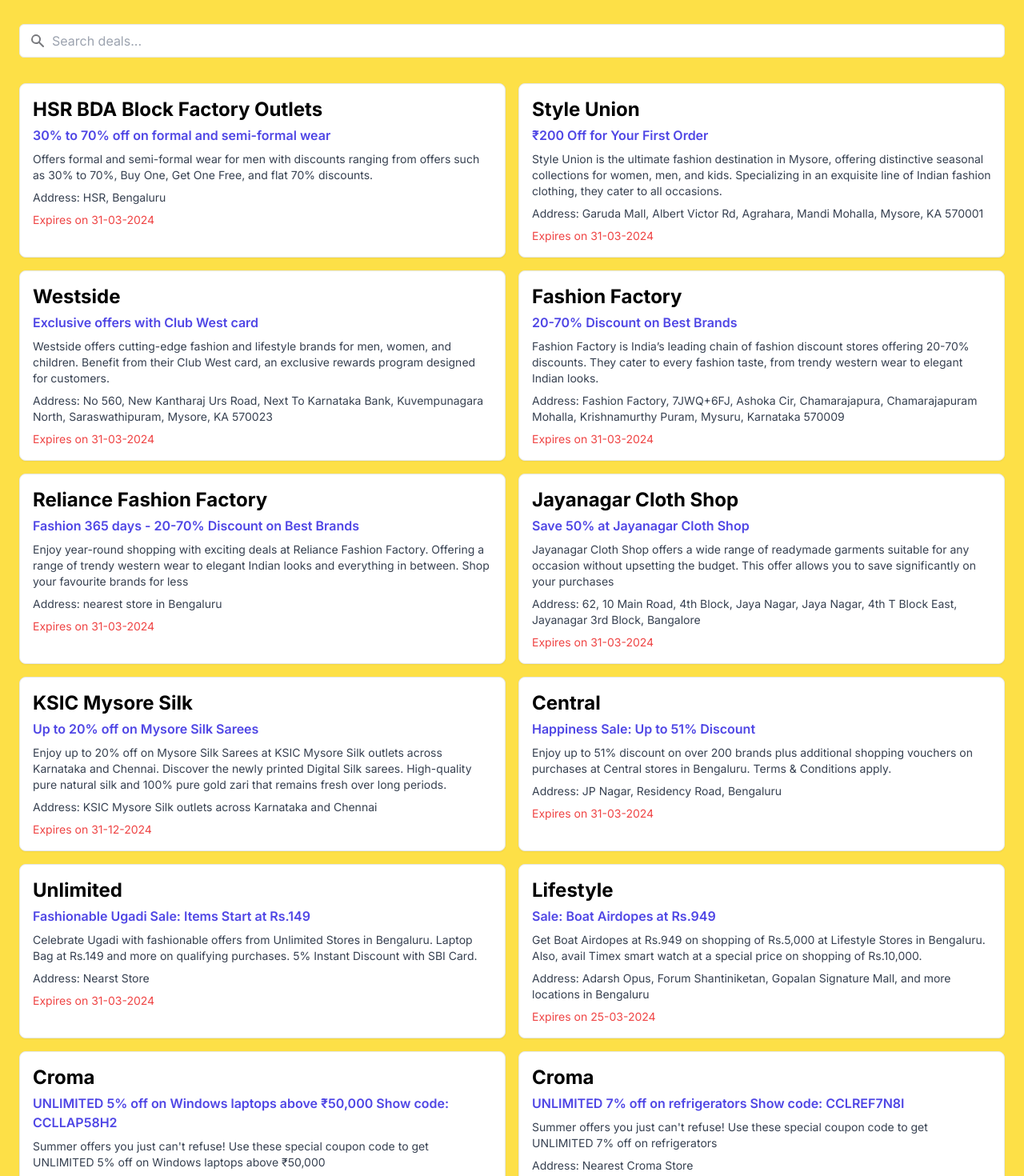
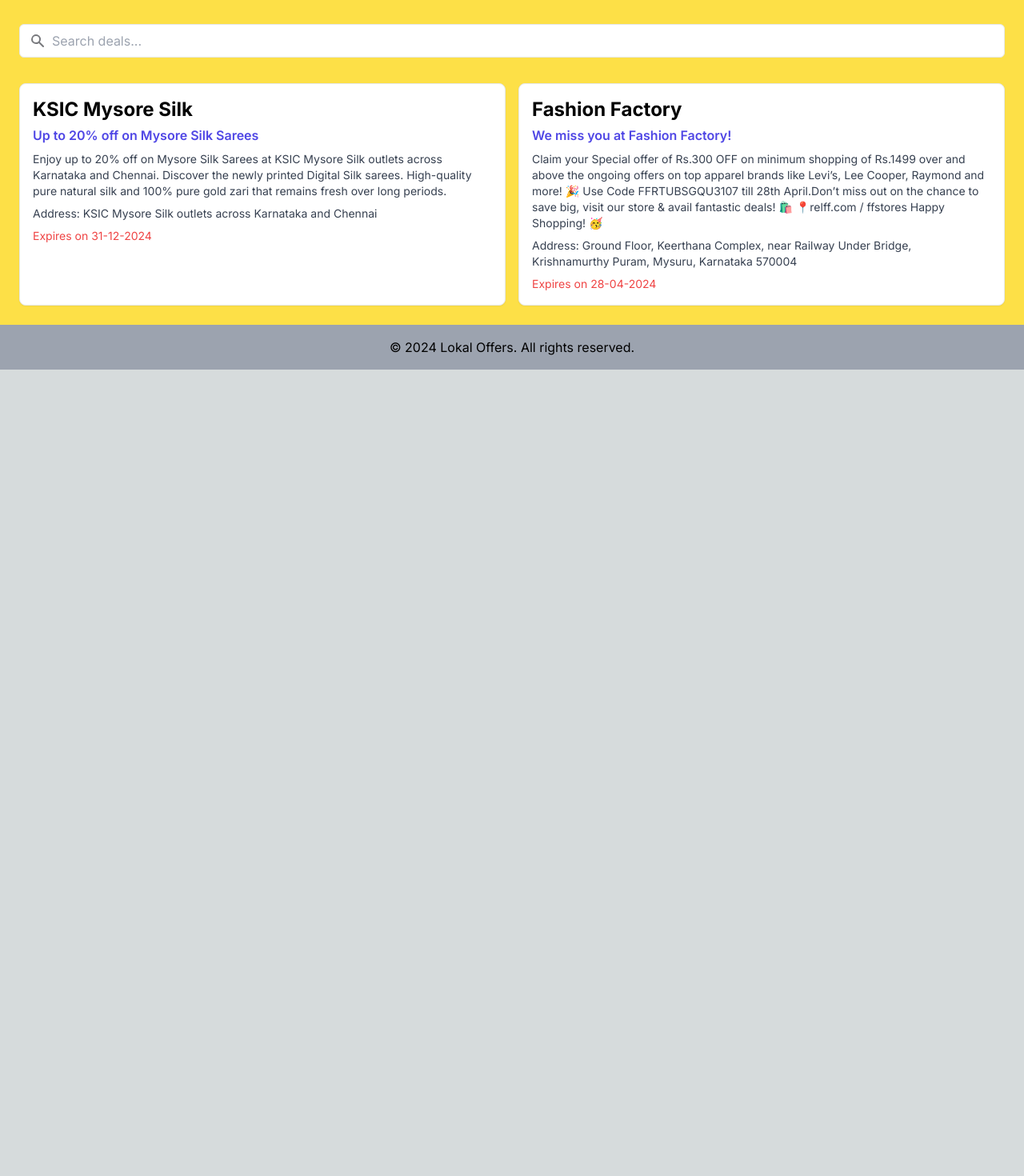
Before and after one commit to basavaraja-v/lokaloffers, a Next.js app: page / in a window 1280 px wide. Shown: the part 360-1830 px from the top of the page at 80% size. After the commit the page ends 822 px from the top, so only its background shows below. Built offline with nearby package versions, Linux system fonts and the light colour scheme; no server answers.

Commit message:
added ff

```diff
--- a/src/app/page.tsx
+++ b/src/app/page.tsx
@@ -10,60 +10,7 @@
 import 'react-responsive-carousel/lib/styles/carousel.min.css';
 
 const sampleDeals = [
-  {
-    "shopName": "HSR BDA Block Factory Outlets",
-    "headline": "30% to 70% off on formal and semi-formal wear",
-    "description": "Offers formal and semi-formal wear for men with discounts ranging from offers such as 30% to 70%, Buy One, Get One Free, and flat 70% discounts.",
-    "expirationDate": "2024-03-31",
-    "address": "HSR, Bengaluru",
-    "lat": 12.9116,
-    "lon": 77.6389
-  },
-  {
-    "shopName": "Style Union",
-    "headline": "₹200 Off for Your First Order",
-    "description": "Style Union is the ultimate fashion destination in Mysore, offering distinctive seasonal collections for women, men, and kids. Specializing in an exquisite line of Indian fashion clothing, they cater to all occasions.",
-    "expirationDate": "2024-03-31",
-    "address": "Garuda Mall, Albert Victor Rd, Agrahara, Mandi Mohalla, Mysore, KA 570001",
-    "lat": 12.3096,
-    "lon": 76.6553
-  },
-  {
-    "shopName": "Westside",
-    "headline": "Exclusive offers with Club West card",
-    "description": "Westside offers cutting-edge fashion and lifestyle brands for men, women, and children. Benefit from their Club West card, an exclusive rewards program designed for customers.",
-    "expirationDate": "2024-03-31",
-    "address": "No 560, New Kantharaj Urs Road, Next To Karnataka Bank, Kuvempunagara North, Saraswathipuram, Mysore, KA 570023",
-    "lat": 12.3051,
-    "lon": 76.6550
-  },
-  {
-    "shopName": "Fashion Factory",
-    "headline": "20-70% Discount on Best Brands",
-    "description": "Fashion Factory is India’s leading chain of fashion discount stores offering 20-70% discounts. They cater to every fashion taste, from trendy western wear to elegant Indian looks.",
-    "expirationDate": "2024-03-31",
-    "address": "Fashion Factory, 7JWQ+6FJ, Ashoka Cir, Chamarajapura, Chamarajapuram Mohalla, Krishnamurthy Puram, Mysuru, Karnataka 570009",
-    "lat": 12.2958,
-    "lon": 76.6394
-  },
-  {
-    shopName: "Reliance Fashion Factory",
-    "headline": "Fashion 365 days - 20-70% Discount on Best Brands",
-    "description": " Enjoy year-round shopping with exciting deals at Reliance Fashion Factory. Offering a range of trendy western wear to elegant Indian looks and everything in between. Shop your favourite brands for less",
-    "expirationDate": "2024-03-31",
-    "address": "nearest store in Bengaluru",
-    "lat": 12.971599,
-    "lon": 77.594566
-  },
-  {
-    shopName: "Jayanagar Cloth Shop",
-    "headline": "Save 50% at Jayanagar Cloth Shop",
-    "description": "Jayanagar Cloth Shop offers a wide range of readymade garments suitable for any occasion without upsetting the budget. This offer allows you to save significantly on your purchases",
-    "expirationDate": "2024-03-31",
-    "address": "62, 10 Main Road, 4th Block, Jaya Nagar, Jaya Nagar, 4th T Block East, Jayanagar 3rd Block, Bangalore",
-    "lat": 12.971599,
-    "lon": 77.594566
-  },
+
   {
     shopName: "KSIC Mysore Silk",
     "headline": "Up to 20% off on Mysore Silk Sarees",
@@ -74,77 +21,15 @@
     "lon": 76.6394
   },
   {
-    shopName: "Central",
-    "headline": "Happiness Sale: Up to 51% Discount",
-    "description": "Enjoy up to 51% discount on over 200 brands plus additional shopping vouchers on purchases at Central stores in Bengaluru. Terms & Conditions apply.",
-    "expirationDate": "2024-03-31",
-    "address": "JP Nagar, Residency Road, Bengaluru",
+    shopName: "Fashion Factory",
+    "headline": "We miss you at Fashion Factory!",
+    "description": "Claim your Special offer of Rs.300 OFF on minimum shopping of Rs.1499 over and above the ongoing offers on top apparel brands like Levi’s, Lee Cooper, Raymond and more! 🎉 \n Use Code FFRTUBSGQU3107 till 28th April.Don’t miss out on the chance to save big, visit our store & avail fantastic deals! 🛍️ \n📍relff.com / ffstores\n Happy Shopping! 🥳",
+    "expirationDate": "2024-04-28",
+    "address": "Ground Floor, Keerthana Complex, near Railway Under Bridge, Krishnamurthy Puram, Mysuru, Karnataka 570004",
     "lat": 12.971599,
     "lon": 77.594566
   },
-  {
-    shopName: "Unlimited",
-    "headline": "Fashionable Ugadi Sale: Items Start at Rs.149",
-    "description": "Celebrate Ugadi with fashionable offers from Unlimited Stores in Bengaluru. Laptop Bag at Rs.149 and more on qualifying purchases. 5% Instant Discount with SBI Card.",
-    "expirationDate": "2024-03-31",
-    "address": "Nearst Store",
-    "lat": 12.971599,
-    "lon": 77.594566
-  },
-  {
-    shopName: "Lifestyle",
-    "headline": "Sale: Boat Airdopes at Rs.949",
-    "description": "Get Boat Airdopes at Rs.949 on shopping of Rs.5,000 at Lifestyle Stores in Bengaluru. Also, avail Timex smart watch at a special price on shopping of Rs.10,000.",
-    "expirationDate": "2024-03-25",
-    "address": "Adarsh Opus, Forum Shantiniketan, Gopalan Signature Mall, and more locations in Bengaluru",
-    "lat": 12.971599,
-    "lon": 77.594566
-  },
-  {
-    shopName: 'Croma',
-    headline: 'UNLIMITED 5% off on Windows laptops above ₹50,000 Show code: CCLLAP58H2',
-    description: "Summer offers you just can't refuse! Use these special coupon code to get UNLIMITED 5% off on Windows laptops above ₹50,000",
-    expirationDate: '2024-03-31',
-    address: 'Nearest Croma Store',
-    lat: 12.295810,
-    lon: 76.639381
-  },
-  {
-    shopName: 'Croma',
-    headline: 'UNLIMITED 7% off on refrigerators Show code: CCLREF7N8I',
-    description: "Summer offers you just can't refuse! Use these special coupon code to get UNLIMITED 7% off on refrigerators",
-    expirationDate: '2024-03-31',
-    address: 'Nearest Croma Store',
-    lat: 12.295810,
-    lon: 76.639381
-  },
-  {
-    shopName: 'Croma',
-    headline: 'UNLIMITED 7% off on 2 or more split ACs Show code: CCLAC7D31',
-    description: "Summer offers you just can't refuse! Use these special coupon code to get UNLIMITED 7% off on 2 or more split ACs",
-    expirationDate: '2024-03-31',
-    address: 'Nearest Croma Store',
-    lat: 12.295810,
-    lon: 76.639381
-  },
-  {
-    shopName: 'Croma',
-    headline: 'UNLIMITED 5% off on 1 AC Show code: CCLAC54TK',
-    description: "Summer offers you just can't refuse! Use these special coupon code to get UNLIMITED 5% off on 1 AC",
-    expirationDate: '2024-03-31',
-    address: 'Nearest Croma Store',
-    lat: 12.295810,
-    lon: 76.639381
-  },
-  {
-    shopName: 'VK Fruits',
-    headline: 'Buy fruits up to ₹2000 to get 5% Off',
-    description: 'Enjoy a diverse selection of fruits, ranging from grapes and watermelon to mango and beyond.',
-    expirationDate: '2024-03-31',
-    address: 'VK Fruits, Kantharaj Urs road, Saraswathipuram, Mysore',
-    lat: 12.295810,
-    lon: 76.639381
-  },
+
 
 ];
 
```
